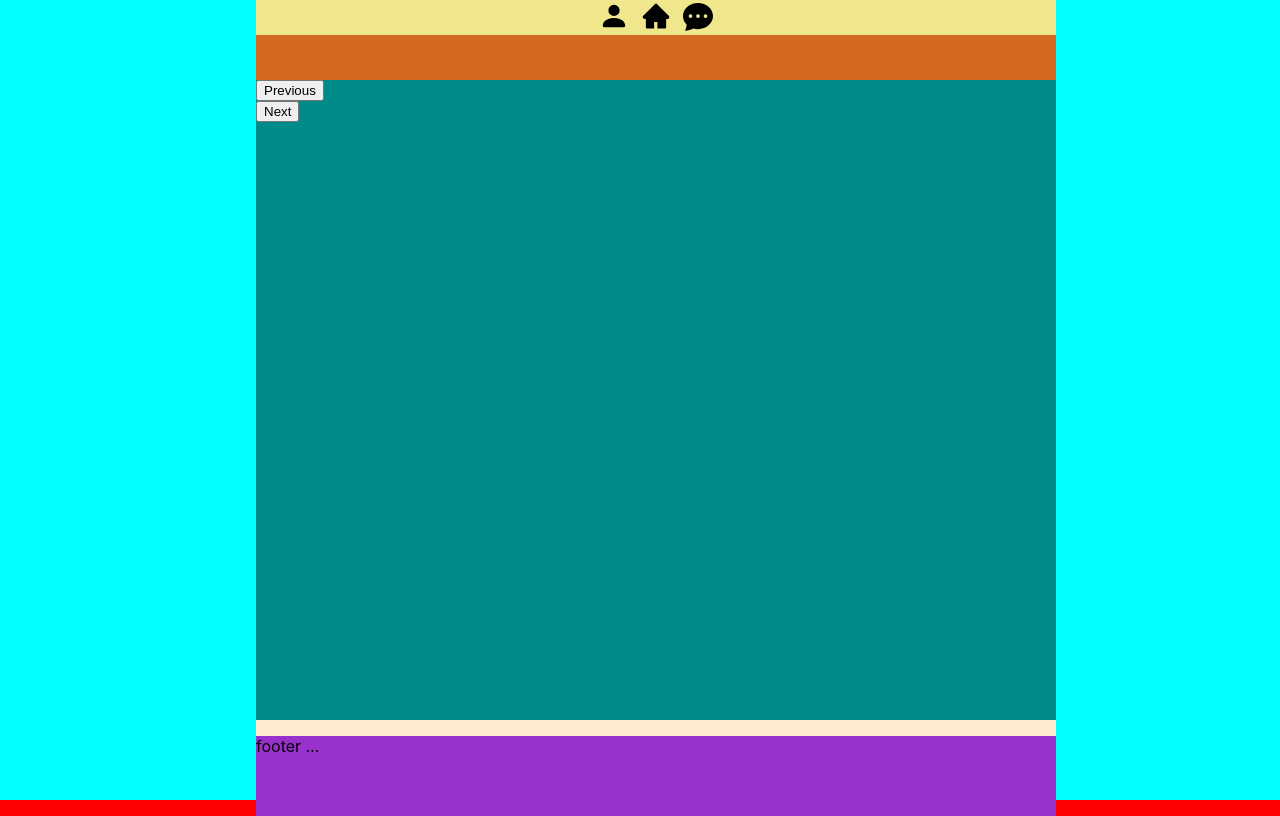
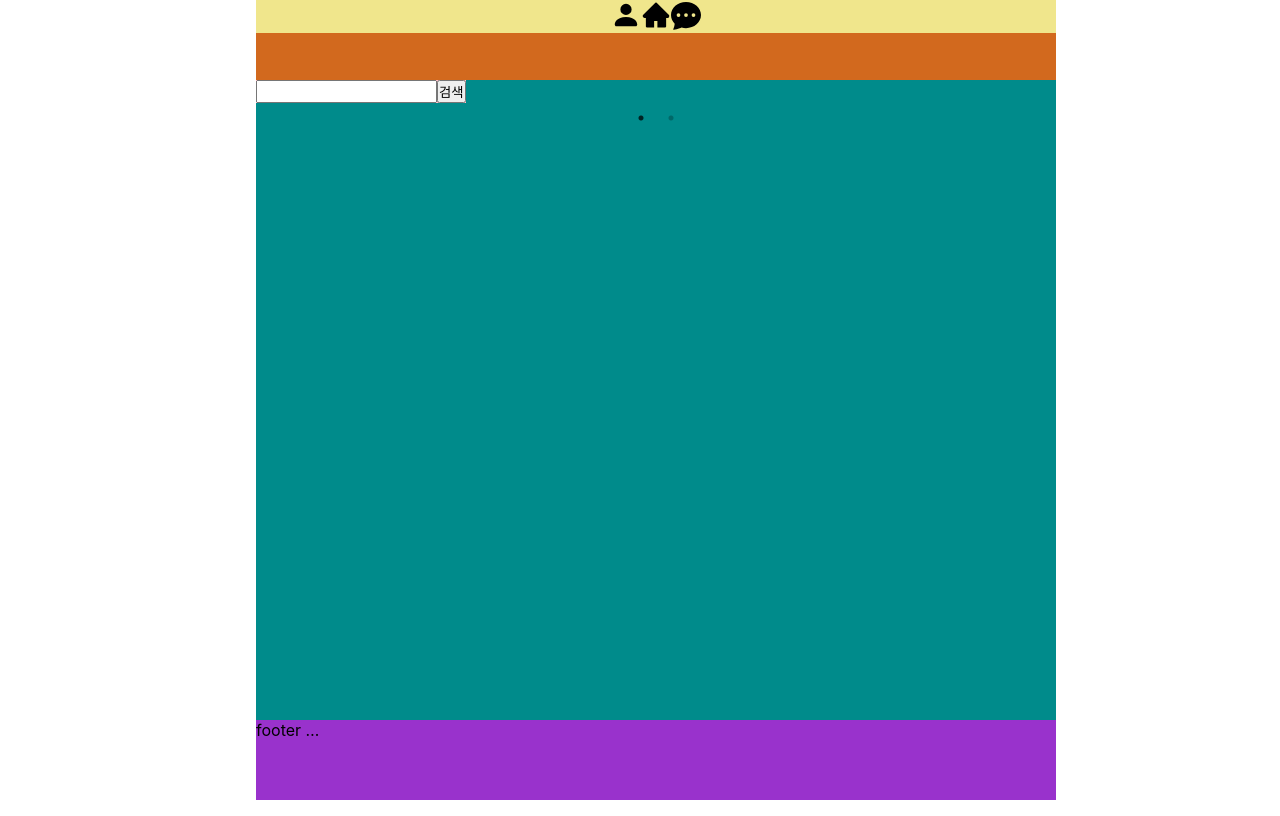
Before and after one commit to jungyoonoh/chrome-extension, a React (Create React App) app: page / in a window 1280 px wide. Shown: the top 816 px of the page. Built offline with nearby package versions, Linux system fonts and the light colour scheme.

Commit message:
Slide 파일 추가, MainSlide: 구글 검색바 구현

```diff
--- a/jsconfig.json
+++ b/jsconfig.json
@@ -3,6 +3,6 @@
         "baseUrl": "src"
     },
     "include": [
-        "src"
+        "src", "slides"
     ]
 }
--- a/src/Main.js
+++ b/src/Main.js
@@ -6,12 +6,13 @@ import Slider from "react-slick";
 
 import { AiFillHome } from 'react-icons/ai'
 import { BsFillPersonFill, BsFillChatDotsFill } from 'react-icons/bs'
+import MainSlide from 'slides/MainSlide';
 // https://react-icons.github.io/react-icons
 
 const Main = () => {
 
     return (
-        <div className="bg">
+        <div className="bg" style={{backgroundImage:"https://images.unsplash.com/photo-1555066931-4365d14bab8c?ixid=MnwxMjA3fDB8MHxwaG90by1wYWdlfHx8fGVufDB8fHx8&ixlib=rb-1.2.1&auto=format&fit=crop&w=2850&q=80"}}>
             <div className="contents">
                 <header>
                     <div className="header-icons">
@@ -30,12 +31,12 @@ const Main = () => {
                 <div className="main">
                     <Slider
                         style={{}}
-                        infinite={true}
                         speed={500}
-                        // adaptiveHeight={true}
-                        swipeToSlide={true}
-                        focusOnSelect={true}
+                        adaptiveHeight={true}
+                        dots={true}
                         >
+                            <MainSlide></MainSlide>
+                            <div><p>asdf</p></div>
                     </Slider>
                 </div>
                 <footer>
--- a/src/css/Main.css
+++ b/src/css/Main.css
@@ -6,11 +6,9 @@ body {
       sans-serif;
     -webkit-font-smoothing: antialiased;
     -moz-osx-font-smoothing: grayscale;
-    background-color: red;
   }
 
 .bg {
-    background-color: aqua;
     width: 100vh;
     height: 100vh;
     padding-left: 20%;
--- /dev/null
+++ b/src/css/MainSlide.css
@@ -0,0 +1,13 @@
+* {
+    margin: 0;
+    padding: 0;
+}
+.google-search {
+    display: flex;
+    flex-direction: row;
+
+}
+
+.google-search-button {
+
+}
--- /dev/null
+++ b/src/slides/MainSlide.js
@@ -0,0 +1,56 @@
+import { useEffect, useState } from 'react';
+import 'css/MainSlide.css';
+
+
+function MainSlide() {
+    const [searchTerm, setSearchTerm] = useState('')
+    const [isInputFocused, setIsInputFocused] = useState(false)
+    const onChange=(e)=>{
+        setSearchTerm(e.target.value)
+        console.log(e.target.value)
+    }
+    const googleSearch=()=>{
+        let asdf="https://www.google.com/search?q="+searchTerm
+        window.open(asdf)
+    }
+
+    const onCheckEnter = (e)=>{
+        if (e.key=='Enter' && isInputFocused){
+            googleSearch()
+        }
+    }
+    return (
+        <div style={{}}>
+            <link rel="stylesheet" type="text/css" charset="UTF-8" href="https://cdnjs.cloudflare.com/ajax/libs/slick-carousel/1.6.0/slick.min.css" />
+            <link rel="stylesheet" type="text/css" href="https://cdnjs.cloudflare.com/ajax/libs/slick-carousel/1.6.0/slick-theme.min.css" />
+            <div style={{display:'flex', flexDirection:'row'}}>
+                <div>
+                    <div className='google-search' style={{backgroundColor:'pink'}}>
+                        <input value={searchTerm} onChange={onChange} onFocus={()=>{setIsInputFocused(true)}} onBlur={()=>{setIsInputFocused(false)}} onKeyPress={onCheckEnter}/>
+                        <button
+                            className='google-search-button'
+                            onClick={googleSearch}>
+                            검색
+                        </button>
+                    </div>
+                    <div className='frequent-sites' style={{backgroundColor:'yellow'}}>
+
+                    </div>
+                </div>
+                <div className='stock-top5' style={{backgroundColor:'blue'}}>
+
+                </div>
+            </div>
+            <div style={{display:'flex', flexDirection:'row'}}>
+                <div className='youtube-top5' style={{backgroundColor:'green'}}>
+
+                </div>
+                <div className='news-top5' style={{backgroundColor:'aqua'}}>
+
+                </div>
+            </div>
+        </div>
+    )
+}
+
+export default MainSlide;
```
Also changed, not shown: src/slides/CoinSlide.js (added), src/slides/StockSlide.js (added), src/slides/WeatherSlide.js (added), src/slides/YoutubeSlide.js (added), 1 other file (tests, documents, lock files or other folders).
